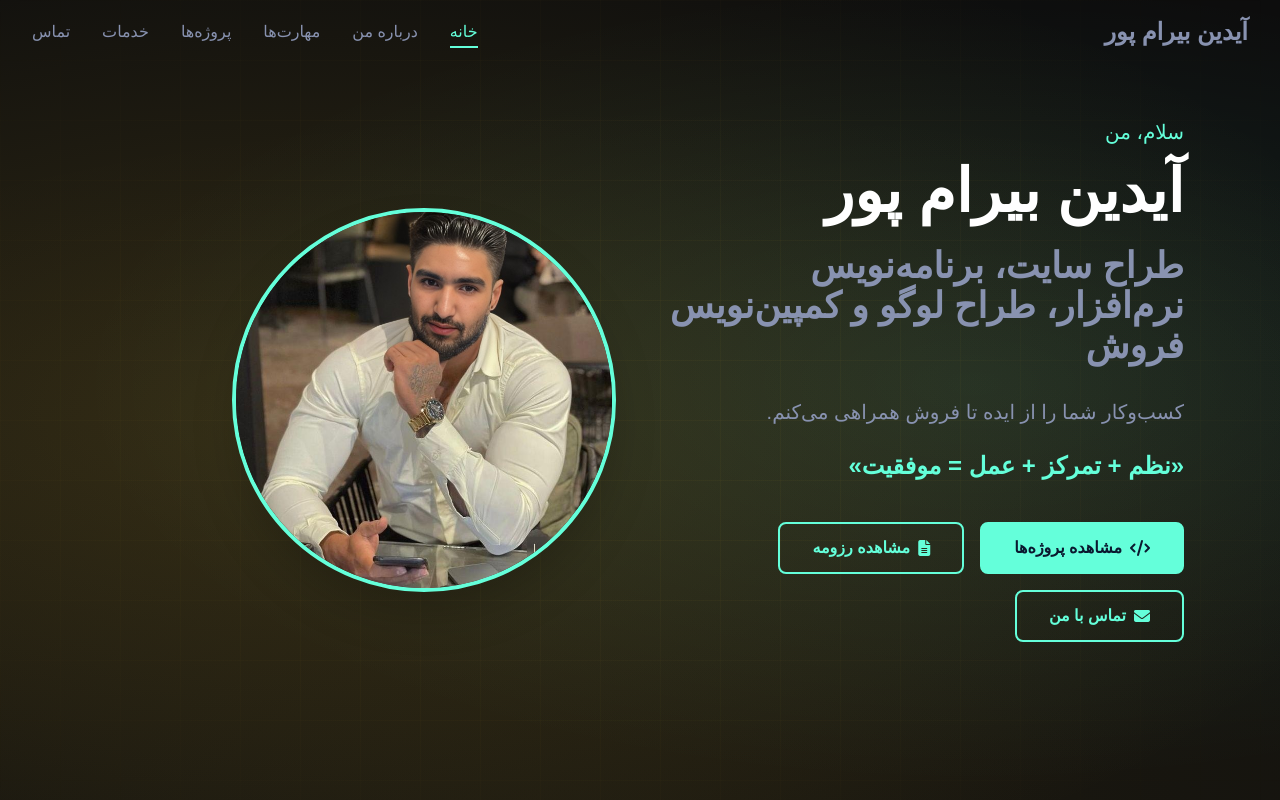
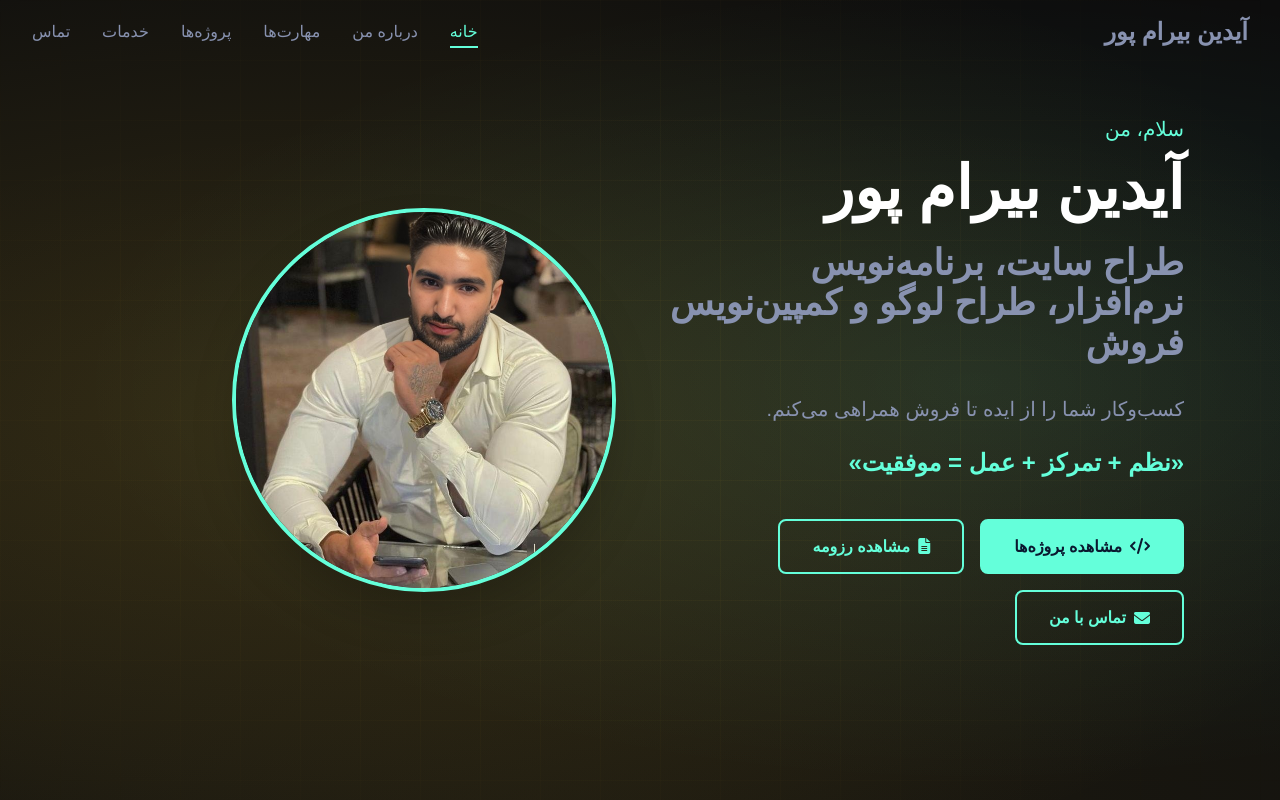
Before and after one commit to programmer-87/Aydin_Birampour_Portfolio, a website: page index.html in a window 1280 px wide. Shown: the top 800 px of the page. Drawn offline with nearby package versions, Linux system fonts and the light colour scheme; a small style sheet from the web is missing.

Commit message:
Add Tailwind CSS build (no CDN) and fix JS folder

```diff
--- /dev/null
+++ b/assets/css/tailwind.css
@@ -0,0 +1,3 @@
+@tailwind base;
+@tailwind components;
+@tailwind utilities;
--- a/index.html
+++ b/index.html
@@ -17,11 +17,12 @@
     <link href="https://cdn.jsdelivr.net/gh/rastikerdar/vazirmatn@v33.003/Vazirmatn-font-face.css" rel="stylesheet">
 
     <!-- Tailwind CSS -->
-    <script src="https://cdn.tailwindcss.com"></script>
+
 
     <!-- Font Awesome -->
     <link rel="stylesheet" href="https://cdnjs.cloudflare.com/ajax/libs/font-awesome/6.5.1/css/all.min.css">
 
+    <link rel="stylesheet" href="assets/css/tailwind-build.css">
     <link rel="stylesheet" href="assets/css/style.css">
 
     <!-- تنظیمات سفارشی Tailwind -->
@@ -1399,8 +1400,7 @@
 
 
 
-<!-- <script src="https://cdnjs.cloudflare.com/ajax/libs/three.js/r128/three.min.js"></script>
-<script src="assets/js/bg3d.js"></script> -->
+
 <script src="assets/js/main.js"></script>
 
 
--- /dev/null
+++ b/postcss.config.js
@@ -0,0 +1,6 @@
+module.exports = {
+  plugins: {
+    tailwindcss: {},
+    autoprefixer: {},
+  },
+}
--- /dev/null
+++ b/tailwind.config.js
@@ -0,0 +1,22 @@
+/** @type {import('tailwindcss').Config} */
+module.exports = {
+    content: [
+        "./index.html",
+        "./assets/**/*.js"
+    ],
+    theme: {
+        extend: {
+            colors: {
+                navy: '#0A192F',
+                navyLight: '#112240',
+                turquoise: '#64FFDA',
+                grayLight: '#8892B0',
+                gold: '#D4AF37',
+            },
+            fontFamily: {
+                vazir: ['Vazirmatn', 'sans-serif'],
+            }
+        }
+    },
+    plugins: [],
+}
```
Also changed, not shown: assets/JS/bg3d.js (deleted, +0 -96 lines), package.json (added, +26 -0 lines), assets/css/tailwind-build.css (added), 1 other file.
